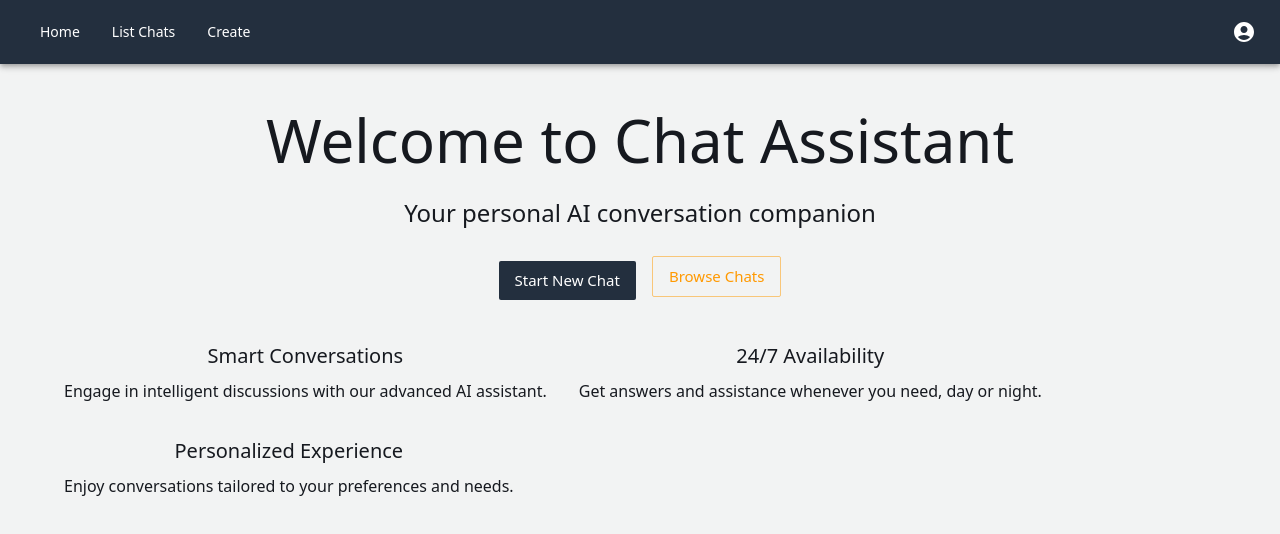
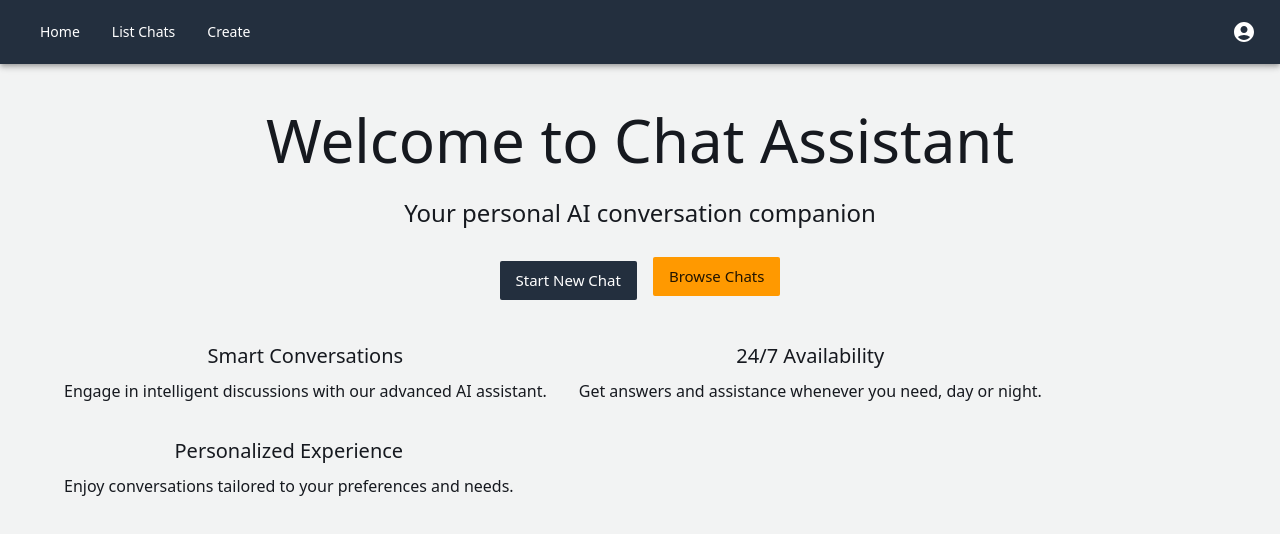
Before and after one commit to spotfirefield/sample-agents4energy-agent-template-alpha, a Next.js app: page / in a window 1280 px wide. Shown: the top 534 px of the page. Built offline with nearby package versions, Linux system fonts and the light colour scheme; no server answers; what @aws-amplify/ui-react, @mui/material-nextjs, aws-amplify would draw is missing.

Commit message:
Fixed browse chat button

```diff
--- a/src/app/page.tsx
+++ b/src/app/page.tsx
@@ -5,9 +5,9 @@ import Grid from '@mui/material/Grid2';
 
 import { useRouter } from 'next/navigation';
 
-// import { generateClient } from "aws-amplify/data";
-// import { type Schema } from "@/../amplify/data/resource";
-// const amplifyClient = generateClient<Schema>();
+import { generateClient } from "aws-amplify/data";
+import { type Schema } from "@/../amplify/data/resource";
+const amplifyClient = generateClient<Schema>();
 
 const LandingPage = () => {
   const router = useRouter();
@@ -27,12 +27,24 @@ const LandingPage = () => {
           size="large"
           sx={{ mt: 3 }}
           onClick={async () => {
-            router.push(`/create`);
+            const newChatSession = await amplifyClient.models.ChatSession.create({});
+            router.push(`/chat/${newChatSession.data!.id}`);
           }}
         >
           Start New Chat
         </Button>
-        <Button variant="outlined" color="secondary" size="large" sx={{ mt: 2, ml: 2 }} href="/listChats">
+        <Button
+          variant="contained"
+          color="secondary"
+          size="large"
+          sx={{
+            mt: 2,
+            ml: 2,
+            bgcolor: theme => theme.palette.secondary.main,
+            color: theme => theme.palette.secondary.contrastText
+          }}
+          href="/listChats"
+        >
           Browse Chats
         </Button>
       </Box>
--- a/src/components/ChatMessage.tsx
+++ b/src/components/ChatMessage.tsx
@@ -113,10 +113,6 @@ const ChatMessage = (params: {
                         ))}
                     </div>
                 )}
-
-                {/* <pre>
-                {JSON.stringify(params.message, null, 2)}
-            </pre> */}
             </div>
             break;
         case 'tool':
```
